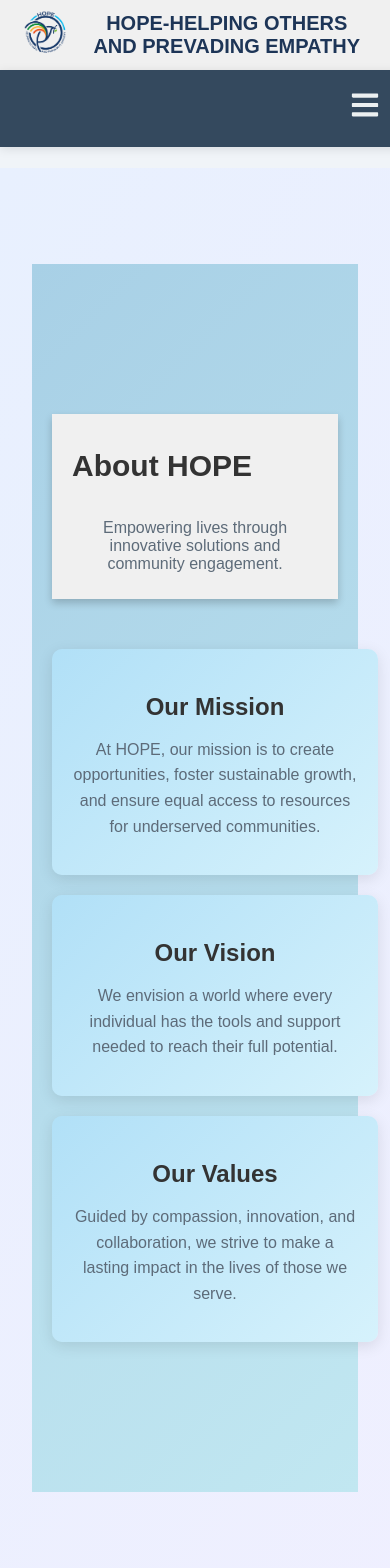
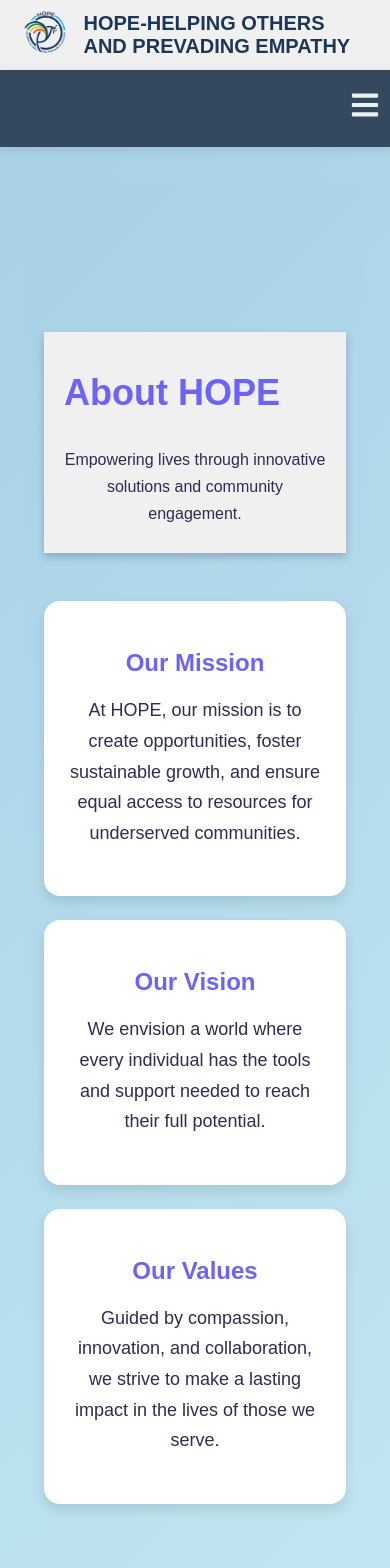
Before and after one commit to Achyutha-reddy/HOPE_VJIT, a React (Create React App) app: page /about/hope in a window 390 px wide. Shown: the top 1568 px of the page. Built offline with nearby package versions, Linux system fonts and the light colour scheme.

Commit message:
first commit

```diff
--- a/src/pages/About/AboutHope/abouthope.css
+++ b/src/pages/About/AboutHope/abouthope.css
@@ -1,145 +1,211 @@
-/* General styling */
-body {
-    font-family: 'Arial', sans-serif;
+/* Base Styles */
+html, body {
+    height: 100%;
     margin: 0;
     padding: 0;
-    box-sizing: border-box;
-    background-color: #f0f9ff; /* Soft light background to keep a calm, airy vibe */
+    background-color: #F8F9FA; /* Light Gray */
+    color: #2C2C54; /* Dark Blue */
+    font-family: 'Poppins', sans-serif;
 }
 
-  /* Section Styling */
+/* Section Styles */
 .about-hope {
-    padding: 6rem 2rem;
-    background: linear-gradient(120deg, #E8F0FE, #F3EFFF);
-    animation: fadeIn 1.5s ease-in-out;
-    height: 2400px;
-  }
-
-  /* Container */
-  .container {
     position: relative;
     top: 0;
     left: 0;
     width: auto;
-    /* height: 1400px; */
+    height: 1400px;
     background: linear-gradient(135deg, #a8d0e6, #c1e7f1); /* Soft pastel gradient */
     padding: 150px 20px;
     z-index: 10;
 }
 
-  /* Header Styling */
-  .header {
-    text-align: center;
-    margin-bottom: 50px;
+/* Section Container */
+.about-hope .container {
+    position: relative;
+    top: 0;
+    left: 0;
+    width: auto;
+    height: auto;
+    background: linear-gradient(135deg, #a8d0e6, #c1e7f1); /* Soft pastel gradient */
+    padding: 150px 20px;
+    z-index: 10;
+    overflow: hidden;
 }
 
-  .header h2 {
-    font-size: 36px;
-    color: #333; /* Dark text for the header */
-    margin-bottom: 20px;
-    animation: slideUp 1s ease-out;
+/* Header Section */
+.about-hope .header {
+    text-align: center;
+    margin-bottom: 3rem;
+    animation: fadeInDown 1.5s ease-in-out;
 }
 
-  .header p {
-    font-size: 18px;
-    color: #5d6b79; /* Soft grayish text for readability */
+.about-hope .header h2 {
+    font-size: 2.75rem;
+    font-weight: 700;
+    color: #6C63FF; /* Indigo */
+    margin-bottom: 1rem;
+    opacity: 0;
+    animation: fadeInUp 2s ease-in-out forwards;
 }
 
-  /* Card Styling */
-  .content {
-    display: flex;
-    justify-content: space-between;
-    gap: 20px;
+.about-hope .header p {
+    font-size: 1.25rem;
+    color: #2C2C54; /* Dark Blue */
+    line-height: 1.7;
+    opacity: 0;
+    animation: fadeInUp 2s ease-in-out forwards 0.5s; /* Delay animation for paragraph */
 }
 
-  .card {
-    background: linear-gradient(135deg, #b1e0f7, #d6f2fc); /* Light pastel gradient for cards */
-    padding: 30px;
-    border-radius: 10px;
-    box-shadow: 0 4px 15px rgba(0, 0, 0, 0.1);
-    width: 30%;
-    transition: transform 0.3s ease, box-shadow 0.3s ease;
-    color: #333; /* Dark text for card content */
+/* Content Section */
+.about-hope .content {
+    display: grid;
+    grid-template-columns: repeat(auto-fit, minmax(300px, 1fr));
+    gap: 2rem;
+    animation: fadeInUp 1.5s ease-in-out;
+    width: auto;
 }
 
-  .card h3 {
-    font-size: 24px;
-    color: #333;
-    margin-bottom: 15px;
-    transition: color 0.3s ease;
+/* Card Styles */
+.about-hope .card {
+    background-color: #FFFFFF; /* White */
+    padding: 2rem;
+    border-radius: 1rem;
+    box-shadow: 0 6px 12px rgba(0, 0, 0, 0.1);
+    transition: transform 0.3s ease, box-shadow 0.3s ease, background-color 0.3s ease;
+    animation: zoomIn 1s ease-out;
+    text-align: center;
+    opacity: 0;
+    animation: fadeInUp 2s ease-in-out forwards;
 }
 
-  .card p {
-    font-size: 16px;
-    color: #5d6b79;
-    line-height: 1.6;
+/* Hover Effects for Cards */
+.about-hope .card:hover {
+    transform: translateY(-10px);
+    box-shadow: 0 10px 20px rgba(0, 0, 0, 0.2);
+    background-color: #EFF2FF; /* Light Indigo Highlight */
 }
 
-  /* Hover Effects for the Cards */
-  .card:hover {
-    transform: translateY(-10px);
-    box-shadow: 0 10px 30px rgba(0, 0, 0, 0.2);
-    background: linear-gradient(135deg, #d6f2fc, #b1e0f7); /* Reverse gradient on hover */
+/* Card Titles */
+.about-hope .card h3 {
+    font-size: 1.5rem;
+    font-weight: 600;
+    color: #6C63FF; /* Indigo */
+    margin-bottom: 1rem;
 }
 
-  .card:hover h3 {
-    color: #f39c12; /* Soft yellow for the header on hover */
+/* Card Paragraph */
+.about-hope .card p {
+    font-size: 1.125rem;
+    color: #2C2C54; /* Dark Blue */
+    margin-bottom: 1.5rem;
+    line-height: 1.7;
 }
 
-  /* Hover Effects for the Header */
-  .header h2:hover {
-    color: #f39c12; /* Soft yellow color on hover */
+/* Button Styles */
+.about-hope .card .btn {
+    background-color: #FFC947; /* Yellow */
+    color: #fff;
+    padding: 0.75rem 1.5rem;
+    border: none;
+    border-radius: 0.5rem;
+    font-size: 1rem;
+    font-weight: 600;
     cursor: pointer;
-    animation: bounce 0.5s infinite alternate;
+    transition: background-color 0.3s ease, transform 0.3s ease, box-shadow 0.3s ease;
 }
 
-  /* Keyframe Animations */
+/* Hover Effect for Button */
+.about-hope .card .btn:hover {
+    background-color: #FFA726; /* Darker Yellow */
+    transform: scale(1.05);
+    box-shadow: 0 6px 12px rgba(0, 0, 0, 0.2);
+}
+
+/* Responsive Design for smaller screens */
+@media screen and (max-width: 768px) {
+    /* Adjust padding for smaller screens */
+    .about-hope {
+        padding: 4rem 1.5rem;
+    }
+
+    /* Adjust header size */
+    .about-hope .header h2 {
+        font-size: 2.25rem;
+    }
+
+    .about-hope .header p {
+        font-size: 1rem;
+    }
+
+    /* Adjust card layout for small screens */
+    .about-hope .content {
+        grid-template-columns: 1fr;
+        gap: 1.5rem;
+    }
+
+    /* Adjust card size */
+    .about-hope .card {
+        padding: 1.5rem;
+    }
+}
+
+/* Animations */
 @keyframes fadeIn {
-    from {
+    0% {
         opacity: 0;
     }
-    to {
+    100% {
         opacity: 1;
     }
 }
 
-  @keyframes slideUp {
-    from {
-      transform: translateY(20px);
+@keyframes fadeInDown {
+    0% {
+        transform: translateY(-20px);
         opacity: 0;
     }
-    to {
+    100% {
         transform: translateY(0);
         opacity: 1;
     }
 }
 
-  @keyframes bounce {
+@keyframes fadeInUp {
+    0% {
+        transform: translateY(20px);
+        opacity: 0;
+    }
+    100% {
+        transform: translateY(0);
+        opacity: 1;
+    }
+}
+
+@keyframes zoomIn {
+    0% {
+        transform: scale(0.8);
+        opacity: 0;
+    }
+    100% {
+        transform: scale(1);
+        opacity: 1;
+    }
+}
+
+/* Add Animation for the Button */
+@keyframes buttonBounce {
     0% {
         transform: translateY(0);
     }
+    50% {
+        transform: translateY(-5px);
+    }
     100% {
-      transform: translateY(-10px);
+        transform: translateY(0);
     }
 }
 
-  /* Responsive Design for smaller screens */
-  @media (max-width: 768px) {
-    .content {
-      flex-direction: column;
-      gap: 20px;
+.about-hope .card .btn {
+    animation: buttonBounce 1s infinite ease-in-out;
 }
-
-    .card {
-      width: 100%;
-      padding: 20px;
-    }
-
-    .header h2 {
-      font-size: 30px;
-    }
-
-    .header p {
-      font-size: 16px;
-    }
-  }
--- a/src/pages/About/AboutWomenWings/aboutwomenwings.css
+++ b/src/pages/About/AboutWomenWings/aboutwomenwings.css
@@ -1,33 +1,35 @@
 /* Base Styles */
-:root {
-    --primary-color: #6C63FF; /* Indigo */
-    --secondary-color: #FFC947; /* Yellow */
-    --text-color: #2C2C54; /* Dark Blue */
-    --background-color: #F8F9FA; /* Light Gray */
-    --card-bg-color: #FFFFFF; /* White */
-    --shadow-color: rgba(0, 0, 0, 0.1);
-    --hover-shadow-color: rgba(0, 0, 0, 0.2);
-}
-
-body {
-    font-family: 'Poppins', sans-serif;
+html, body {
+    height: 100%;
     margin: 0;
     padding: 0;
-    background-color: var(--background-color);
-    color: var(--text-color);
+    background-color: #F8F9FA; /* Light Gray */
+    color: #2C2C54; /* Dark Blue */
+    font-family: 'Poppins', sans-serif;
 }
 
 /* Section Styles */
-.about-women-wings {
-    padding: 6rem 2rem;
-    background: linear-gradient(120deg, #E8F0FE, #F3EFFF);
-    animation: fadeIn 1.5s ease-in-out;
+.about-women-section {
+    position: relative;
+    top: 0;
+    left: 0;
+    width: auto;
     height: 1400px;
+    background: linear-gradient(135deg, #a8d0e6, #c1e7f1); /* Soft pastel gradient */
+    padding: 150px 20px;
+    z-index: 10;
 }
 
+/* Section Container */
 .about-women-wings .container {
-    max-width: 1200px;
-    margin: 0 auto;
+    position: relative;
+    top: 0;
+    left: 0;
+    width: auto;
+    height: 1400px;
+    background: linear-gradient(135deg, #a8d0e6, #c1e7f1); /* Soft pastel gradient */
+    padding: 150px 20px;
+    z-index: 10;
 }
 
 /* Header Section */
@@ -40,56 +42,68 @@ body {
 .about-women-wings .header h2 {
     font-size: 2.75rem;
     font-weight: 700;
-    color: var(--primary-color);
+    color: #6C63FF; /* Indigo */
     margin-bottom: 1rem;
+    opacity: 0;
+    animation: fadeInUp 2s ease-in-out forwards;
 }
 
 .about-women-wings .header p {
     font-size: 1.25rem;
-    color: var(--text-color);
+    color: #2C2C54; /* Dark Blue */
     line-height: 1.7;
+    opacity: 0;
+    animation: fadeInUp 2s ease-in-out forwards 0.5s; /* Delay animation for paragraph */
 }
 
 /* Content Section */
-.about-women-wings .content {
-    display: grid;
+/* .about-women-wings .content {
+    display: flex;
     grid-template-columns: repeat(auto-fit, minmax(300px, 1fr));
     gap: 2rem;
-}
+    animation: fadeInUp 1.5s ease-in-out;
+    width: auto;
+} */
 
 /* Card Styles */
 .about-women-wings .card {
-    background-color: var(--card-bg-color);
+    background-color: #FFFFFF; /* White */
     padding: 2rem;
     border-radius: 1rem;
-    box-shadow: 0 6px 12px var(--shadow-color);
+    box-shadow: 0 6px 12px rgba(0, 0, 0, 0.1);
     transition: transform 0.3s ease, box-shadow 0.3s ease, background-color 0.3s ease;
     animation: zoomIn 1s ease-out;
     text-align: center;
+    opacity: 0;
+    animation: fadeInUp 2s ease-in-out forwards;
 }
 
+/* Hover Effects for Cards */
 .about-women-wings .card:hover {
     transform: translateY(-10px);
-    box-shadow: 0 10px 20px var(--hover-shadow-color);
+    box-shadow: 0 10px 20px rgba(0, 0, 0, 0.2);
     background-color: #EFF2FF; /* Light Indigo Highlight */
 }
 
+/* Card Titles */
 .about-women-wings .card h3 {
     font-size: 1.5rem;
     font-weight: 600;
-    color: var(--primary-color);
+    color: #6C63FF; /* Indigo */
     margin-bottom: 1rem;
 }
 
+/* Card Paragraph */
 .about-women-wings .card p {
     font-size: 1.125rem;
-    color: var(--text-color);
+    color: #2C2C54; /* Dark Blue */
     margin-bottom: 1.5rem;
     line-height: 1.7;
 }
 
+/* Button Styles */
 .about-women-wings .card .btn {
-    background-color: var(--secondary-color);
+    background-color: #FFC947; /* Yellow */
     color: #fff;
     padding: 0.75rem 1.5rem;
     border: none;
@@ -97,12 +111,42 @@ body {
     font-size: 1rem;
     font-weight: 600;
     cursor: pointer;
-    transition: background-color 0.3s ease, transform 0.3s ease;
+    transition: background-color 0.3s ease, transform 0.3s ease, box-shadow 0.3s ease;
 }
 
+/* Hover Effect for Button */
 .about-women-wings .card .btn:hover {
     background-color: #FFA726; /* Darker Yellow */
     transform: scale(1.05);
+    box-shadow: 0 6px 12px rgba(0, 0, 0, 0.2);
+}
+
+/* Responsive Design for smaller screens */
+@media screen and (max-width: 768px) {
+    /* Adjust padding for smaller screens */
+    .about-women-wings {
+        padding: 4rem 1.5rem;
+    }
+
+    /* Adjust header size */
+    .about-women-wings .header h2 {
+        font-size: 2.25rem;
+    }
+
+    .about-women-wings .header p {
+        font-size: 1rem;
+    }
+
+    /* Adjust card layout for small screens */
+    .about-women-wings .content {
+        grid-template-columns: 1fr;
+        gap: 1.5rem;
+    }
+
+    /* Adjust card size */
+    .about-women-wings .card {
+        padding: 1.5rem;
+    }
 }
 
 /* Animations */
@@ -126,6 +170,17 @@ body {
     }
 }
 
+@keyframes fadeInUp {
+    0% {
+        transform: translateY(20px);
+        opacity: 0;
+    }
+    100% {
+        transform: translateY(0);
+        opacity: 1;
+    }
+}
+
 @keyframes zoomIn {
     0% {
         transform: scale(0.8);
@@ -136,3 +191,20 @@ body {
         opacity: 1;
     }
 }
+
+/* Add Animation for the Button */
+@keyframes buttonBounce {
+    0% {
+        transform: translateY(0);
+    }
+    50% {
+        transform: translateY(-5px);
+    }
+    100% {
+        transform: translateY(0);
+    }
+}
+
+.about-women-wings .card .btn {
+    animation: buttonBounce 1s infinite ease-in-out;
+}
--- a/src/pages/Teams/Hope/hope.css
+++ b/src/pages/Teams/Hope/hope.css
@@ -3,8 +3,7 @@
 .team-container {
   padding: 20px;
   text-align: center;
-  width: auto;
-  height: 1400px;
+  height:1400px;
   padding-right: 200px;
 }
 
--- a/src/pages/Teams/WomenWings/womenwings.css
+++ b/src/pages/Teams/WomenWings/womenwings.css
@@ -3,7 +3,7 @@
     padding: 50px;
     background: linear-gradient(135deg, #a6f1a6, #2c3e50);
     text-align: center;
-    border-radius: 10px;
+    height: 1400px;
     box-shadow: 0 8px 20px rgba(0, 0, 0, 0.2);
   }
 
```
Lines whose indentation alone changed are shown as unchanged.
